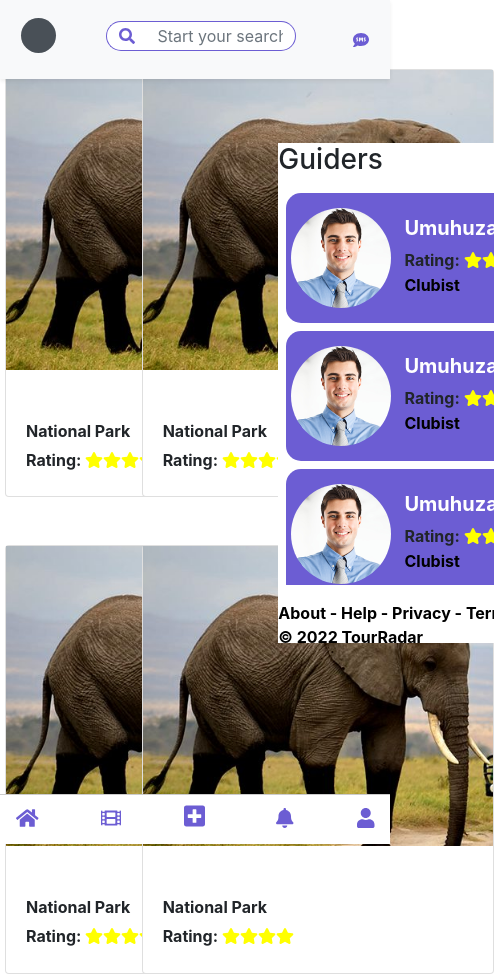
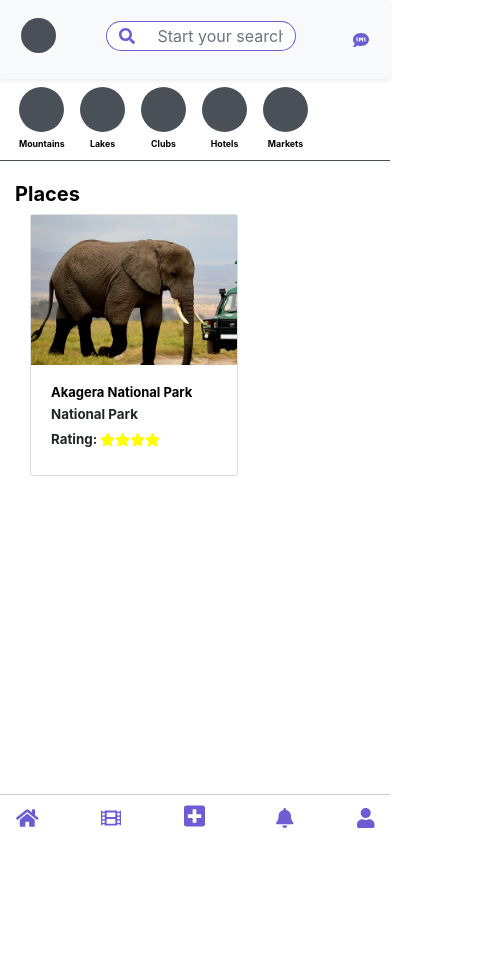
Before and after one commit to clever-cr/Tour-Radar-Frontend, a Vue app: page / in a window 390 px wide. Shown: the whole page, 494 px wide, since content can reach past the window. After the commit the page ends 844 px from the top, so only its background shows below. Built offline with nearby package versions, Linux system fonts and the light colour scheme.

Commit message:
design Mobile

```diff
--- a/src/assets/styles/homepost.scss
+++ b/src/assets/styles/homepost.scss
@@ -15,3 +15,18 @@ p{
 .star{
     color: yellow;
 }
+@media (max-width: 450px) {
+    .card{
+        width:13rem !important
+    }
+    .card-title{
+        font-size: small;
+    }
+    p{
+        font-size: smaller;
+        margin-bottom: 0.1rem !important;
+    }
+    .img-box{
+        height: 150px !important;
+    }
+}
--- a/src/assets/styles/index.scss
+++ b/src/assets/styles/index.scss
@@ -3,4 +3,23 @@
 @import './placecard.scss';
 @import './homeSide.scss';
 @import './guider.scss';
-@import './mobilenavbar.scss'
+@import './mobilenavbar.scss';
+@import './mobilecategory.scss';
+@import './mobilehomepost.scss';
+
+.mobile{
+    display: none;
+}
+.desktop{
+    display: contents;
+}
+
+@media (max-width: 450px) {
+.mobile{
+    display:inline-block;
+}
+.desktop{
+    display: none;
+}
+
+}
--- /dev/null
+++ b/src/assets/styles/mobilecategory.scss
@@ -0,0 +1,23 @@
+@media (max-width: 450px) {
+.mbcat{
+    margin-top:80px;
+    padding: 7px 3px;
+    overflow-x: scroll;
+    width: 100% !important;
+    border-bottom: 1px solid #495057;
+}
+.cat{
+    display: inline-block;
+    width: 45px;
+    height: 45px;
+    border-radius: 50%;
+    background: #495057;
+    h5{
+        color: black;
+        font-size: 0.55em;
+        text-align: center;
+        font-weight: bolder;
+        margin-top: 52px !important;
+    }
+}
+}
--- /dev/null
+++ b/src/assets/styles/mobilehomepost.scss
@@ -0,0 +1,8 @@
+@media (max-width: 450px) {
+.place{
+    padding: 15px;
+    h5{
+        color: black;
+    }
+}
+}
--- a/src/assets/styles/navbar.scss
+++ b/src/assets/styles/navbar.scss
@@ -68,6 +68,9 @@
 .logo{
     display:none;
 }
+.msg-btn{
+  display: none;
+}
   @media (max-width: 450px) {
       .filters{
           display: none;
@@ -77,6 +80,9 @@
       }
       .dpd{
           display: none;
+      }
+      .msg-btn{
+        display: inline;
       }
       .form-control {
           width: 150px !important;
--- /dev/null
+++ b/src/components/MobileCategory.vue
@@ -0,0 +1,24 @@
+<template>
+<div class="mbcat">
+    <span class="cat ml-3">
+      <h5>Mountains</h5>
+    </span>
+    <span class="cat ml-3">
+      <h5>Lakes</h5>
+    </span>
+    <span class="cat ml-3">
+      <h5>Clubs</h5>
+    </span>
+    <span class="cat ml-3">
+      <h5>Hotels</h5>
+    </span>
+    <span class="cat ml-3">
+      <h5>Markets</h5>
+    </span>
+</div>
+</template>
+<script>
+export default {
+  name: 'MobileCategory',
+};
+</script>
--- /dev/null
+++ b/src/components/MobileHomePost.vue
@@ -0,0 +1,20 @@
+<template>
+<div class="place">
+<h5>Places</h5>
+<div>
+    <div class="">
+        <PlaceCard/>
+    </div>
+</div>
+</div>
+</template>
+<script>
+import PlaceCard from './PlaceCard.vue';
+
+export default {
+  name: 'MobileCategory',
+  components: {
+    PlaceCard,
+  },
+};
+</script>
--- a/src/components/MobileNav.vue
+++ b/src/components/MobileNav.vue
@@ -13,7 +13,7 @@
       <font-awesome-icon :icon="['fas', 'bell']" class="mainColor" />
     </div>
     <div>
-      <font-awesome-icon :icon="['fas', 'user']" class="mainColor" />
+      <font-awesome-icon :icon="['fas', 'user']" class="mainColor mobile" />
     </div>
   </nav>
 </template>
--- a/src/components/PlaceCard.vue
+++ b/src/components/PlaceCard.vue
@@ -1,5 +1,5 @@
 <template>
- <div class="col-6 mt-5">
+ <div class="col-6 mt-1 mt-md-5">
     <div class="card " style="width: 22rem;">
         <div class="img-box"/>
   <div class="card-body">
--- a/src/views/Home.vue
+++ b/src/views/Home.vue
@@ -2,13 +2,15 @@
   <div class="home">
     <Navbar />
     <MobileNav/>
-    <div class="container places mt-3">
+    <MobileCategory class="mobile"/>
+    <MobileHomePost class="mobile"/>
+    <div class="container desktop places mt-3">
       <div class="row">
       <div class="col-8">
-        <HomePosts/>
+        <HomePosts class="desktop"/>
       </div>
       <div class="col-4">
-        <HomeSide/>
+        <HomeSide class="desktop"/>
       </div>
       </div>
     </div>
@@ -21,6 +23,8 @@ import Navbar from '@/components/Navbar.vue';
 import HomePosts from '@/components/HomePost.vue';
 import HomeSide from '@/components/HomeSide.vue';
 import MobileNav from '@/components/MobileNav.vue';
+import MobileCategory from '@/components/MobileCategory.vue';
+import MobileHomePost from '@/components/MobileHomePost.vue';
 
 @Component({
   components: {
@@ -28,6 +32,8 @@ import MobileNav from '@/components/MobileNav.vue';
     HomePosts,
     HomeSide,
     MobileNav,
+    MobileCategory,
+    MobileHomePost,
   },
 })
 export default class Home extends Vue {}
```
